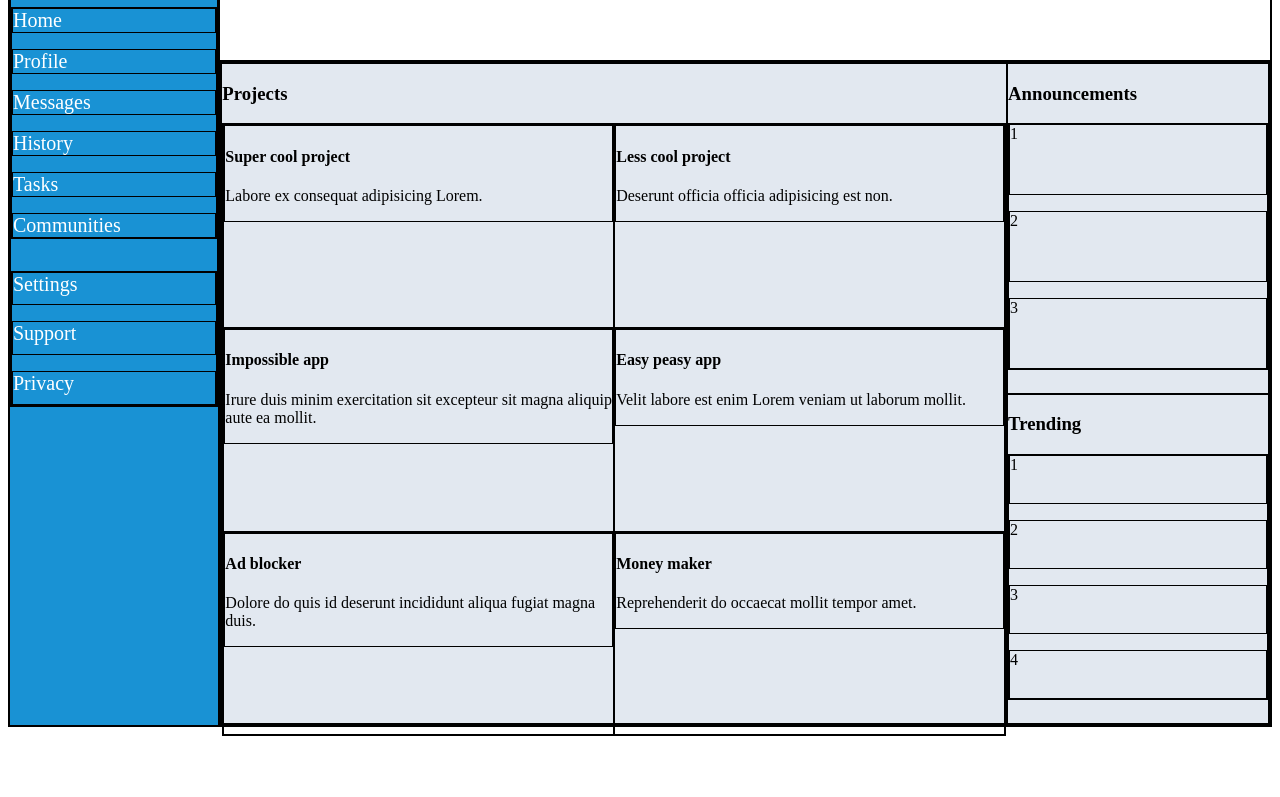
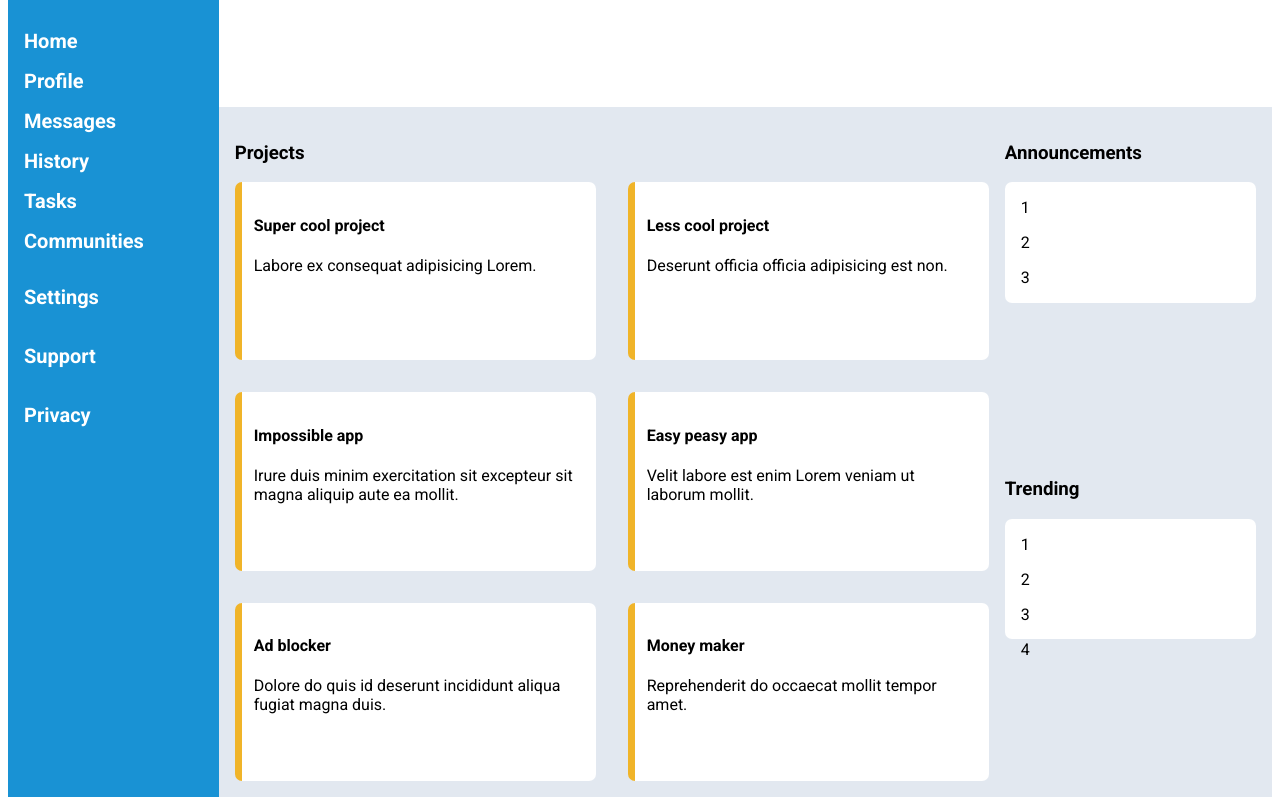
Before and after one commit to WillBest06/admin-dashboard, a plain HTML site: page code/index.html in a window 1280 px wide. Shown: the part 81-878 px from the top of the page. Before the commit the page ends 817 px from the top, so only its background shows below. Drawn offline with Linux system fonts and the light colour scheme.

Commit message:
add better styling to main content

```diff
--- a/code/styles.css
+++ b/code/styles.css
@@ -1,9 +1,10 @@
 * {
     box-sizing: border-box;
+    font-family: "Roboto", sans-serif;
 }
 
 div {
-    border: 1px solid black;
+    /* border: 1px solid black; */
 }
 
 .container {
@@ -11,18 +12,25 @@ div {
     grid-template-columns: 1fr 5fr;
     grid-template-rows: 1fr 5fr;
     height: 100vh;
+    width: 100%;
+}
+
+.header {
+    grid-area: 1 / 2 / 2 / -1;
+    height: calc(1080px / 6);
+    padding: 1rem;
 }
 
 .sidebar {
     grid-area: 1 / 1 / -1 / 2;
     background-color: #1992D4;
+    padding: 1rem;
 }
 
 .sidebar-content {
     display: grid;
     grid-template-rows: 1fr 3fr 3fr;
     gap: 2rem;
-
     height: 60%;
 }
 
@@ -37,6 +45,7 @@ div {
     text-align: center;
     font-size: 1.25rem;
     display: flex;
+    font-weight: bold;
 }
 
 .utility-links {
@@ -47,6 +56,8 @@ div {
 
 .main {
     background-color: #E2E8F0;
+    grid-area: 2 / 2 / -1 / -1;
+    padding: 1rem;
 }
 
 .main-content{
@@ -54,18 +65,38 @@ div {
     grid-template-columns: 3fr 1fr;
     grid-template-rows: repeat(2, 1fr);
     height: 100%;
+    gap: 1rem;
+
 }
 
 .projects {
     grid-row: 1 / span 2;
     grid-column: 1 / span 1;
+
 }
 
 .proj-grid {
     display: grid;
     grid-template-columns: repeat(2, 1fr);
     grid-template-rows: repeat(3, 1fr);
-    height: 93%;
+    gap: 2rem;
+}
+
+.project {
+    display: grid;
+    grid-template-columns: 3fr repeat(3, 1fr);
+    grid-template-rows: 3fr 1fr;
+    background-color: white;
+    border-left: 7px solid #F0B429;
+    border-radius: 7px;
+    padding: 0.75rem;
+}
+
+.proj-description {
+    grid-column: 1 / span 4;
+}
+.announcements{
+    height: 50%;
 }
 
 .announce-grid {
@@ -73,11 +104,22 @@ div {
     grid-template-rows: repeat(3, 1fr);
     gap: 1rem;
     height: 75%;
+    background-color: white;
+    padding: 1rem;
+    border-radius: 7px;
 }
+
+.trending {
+    height: 50%;
+}
+
 
 .trend-grid {
     display: grid;
     grid-template-rows: repeat(4, 1fr);
     gap: 1rem;
     height: 75%;
+    background-color: white;
+    border-radius: 7px;
+    padding: 1rem;
 }
```
